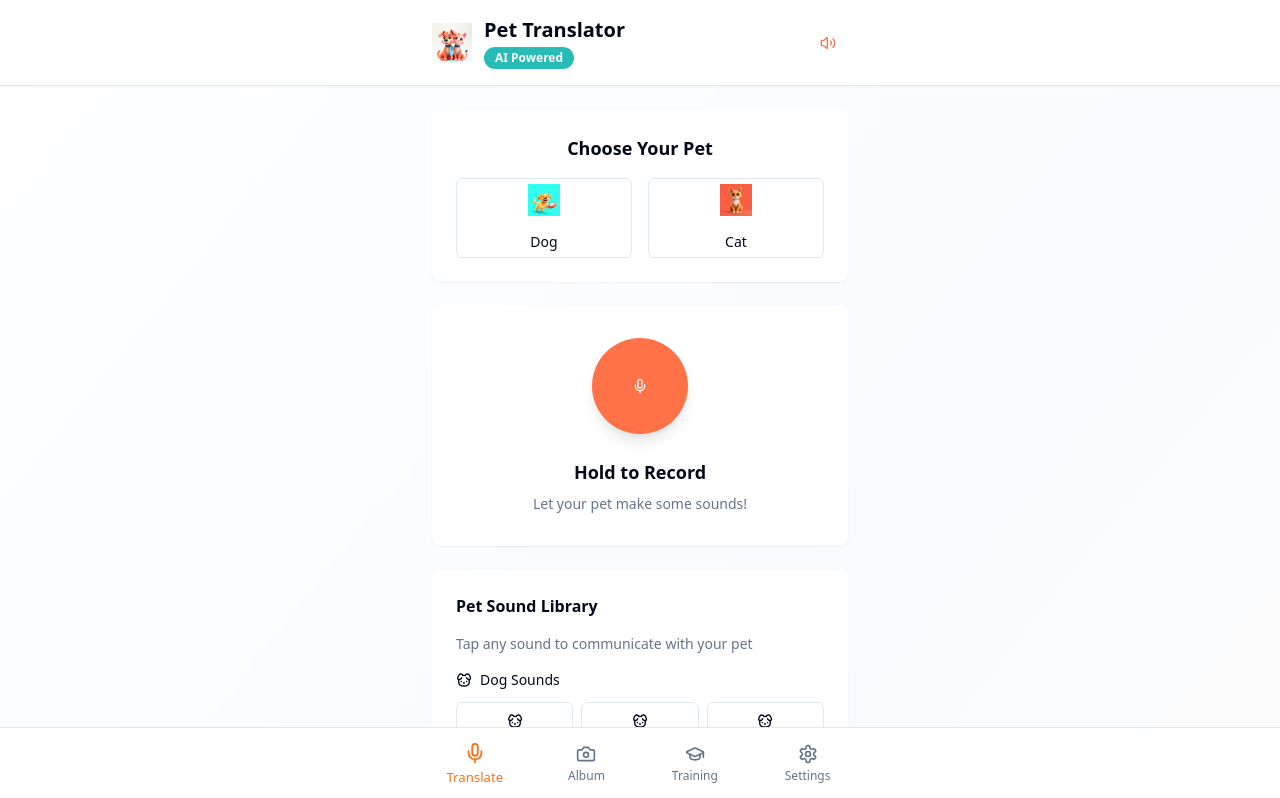
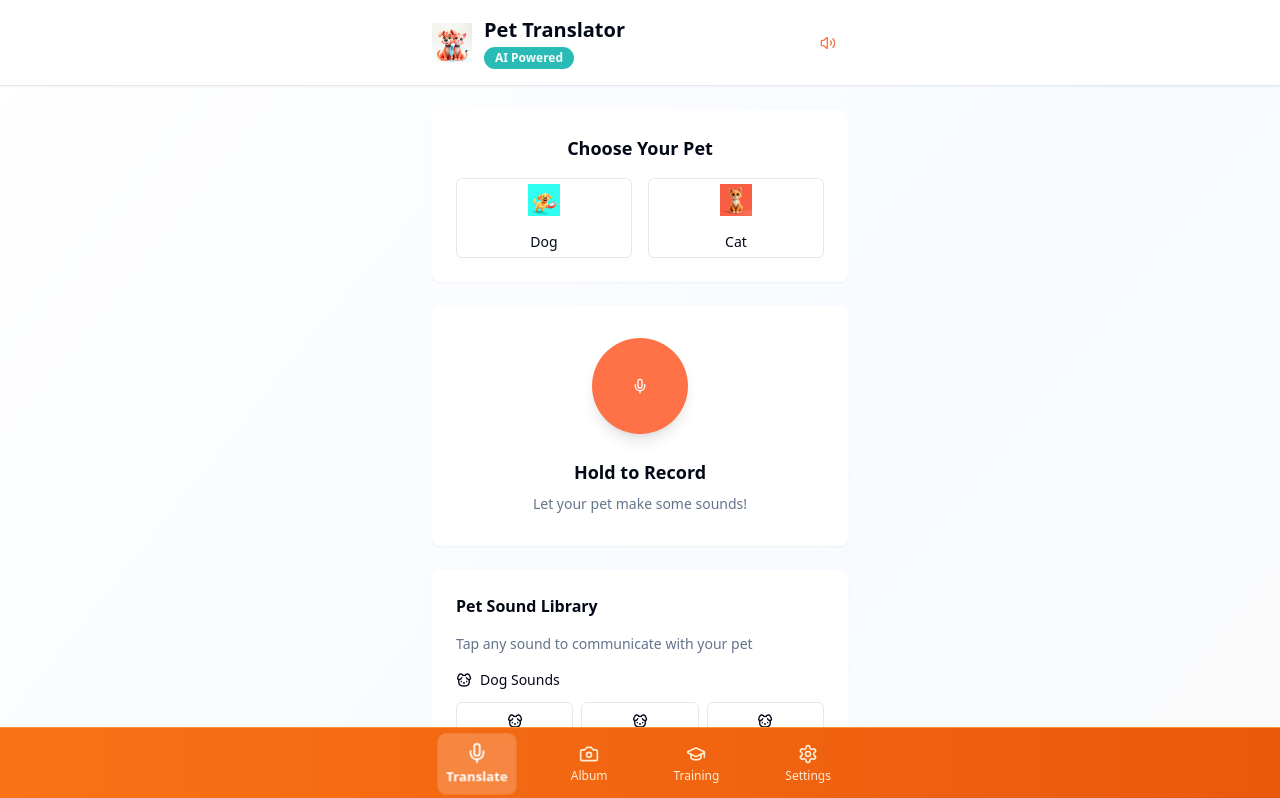
Before and after one commit to salahlokan25-ship-it/furry-friend-decoded, a React (Vite) app: page / in a window 1280 px wide. Shown: the top 798 px of the page. Built offline with nearby package versions, Linux system fonts and the light colour scheme.

Commit message:
Update theme to orange

```diff
--- a/src/components/BottomNavigation.tsx
+++ b/src/components/BottomNavigation.tsx
@@ -16,7 +16,7 @@ const BottomNavigation = ({ activeTab, onTabChange }: BottomNavigationProps) =>
   ];
 
   return (
-    <div className="fixed bottom-0 left-0 right-0 bg-white border-t border-gray-200 px-4 py-2 safe-area-pb">
+    <div className="fixed bottom-0 left-0 right-0 bg-gradient-to-r from-orange-500 to-orange-600 border-t border-orange-400 px-4 py-2 safe-area-pb shadow-lg">
       <div className="flex items-center justify-around max-w-md mx-auto">
         {tabs.map((tab) => {
           const Icon = tab.icon;
@@ -29,10 +29,8 @@ const BottomNavigation = ({ activeTab, onTabChange }: BottomNavigationProps) =>
               className={cn(
                 "flex flex-col items-center justify-center p-2 rounded-lg transition-all duration-200",
                 isActive
-                  ? tab.id === "translate"
-                    ? "text-orange-500 scale-110"
-                    : "text-primary scale-110"
-                  : "text-muted-foreground hover:text-primary"
+                  ? "text-white scale-110 bg-white/20 backdrop-blur-sm"
+                  : "text-orange-100 hover:text-white hover:bg-white/10"
               )}
             >
               <Icon
@@ -45,10 +43,8 @@ const BottomNavigation = ({ activeTab, onTabChange }: BottomNavigationProps) =>
               <span className={cn(
                 "text-xs mt-1 font-medium transition-all duration-200",
                 isActive
-                  ? tab.id === "translate"
-                    ? "text-orange-500"
-                    : "text-primary"
-                  : "text-muted-foreground"
+                  ? "text-white font-semibold"
+                  : "text-orange-100"
               )}>
                 {tab.label}
               </span>
```
